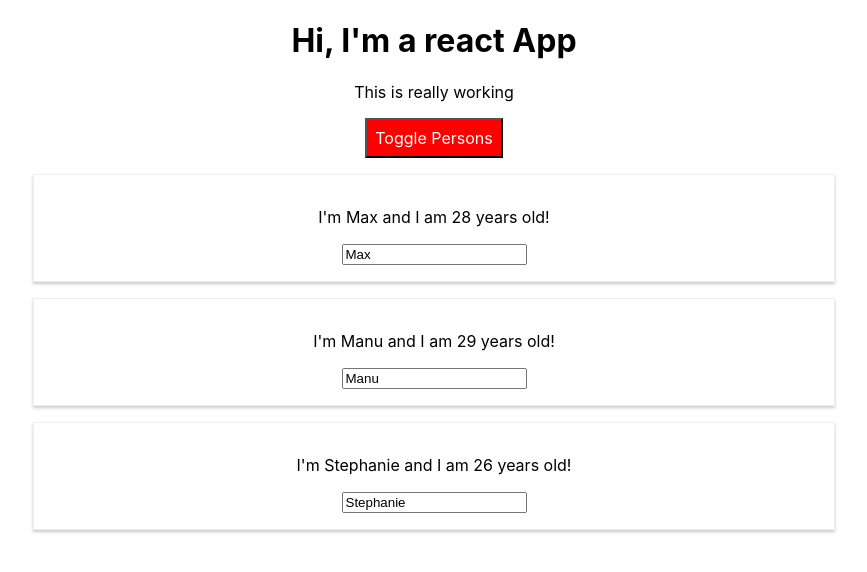
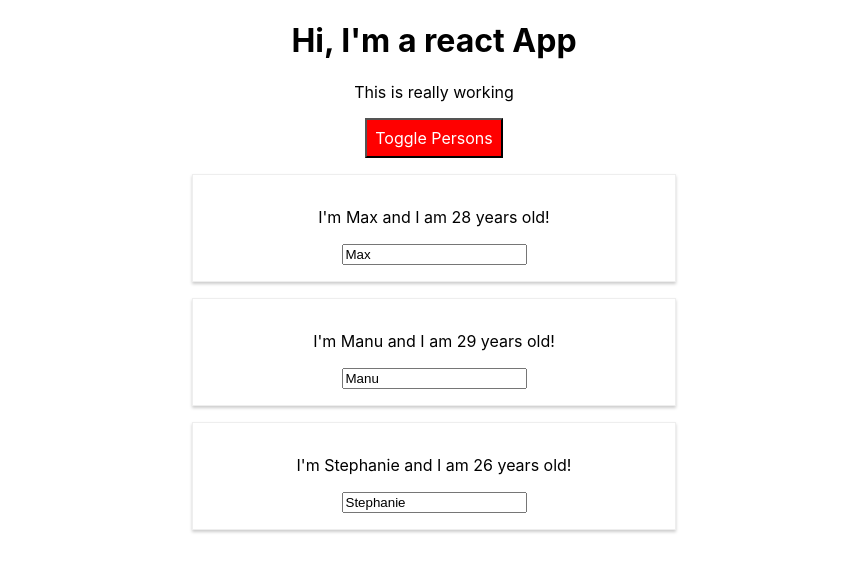
Before and after one commit to stjepanantolovic/ReactStjepan, a React (Create React App) app: page / in a window 1280 px wide. Both pictures are taken after a click on the button "Toggle Persons". Shown: the top 572 px of the page, without its empty margins (206-1073 px from the left). Built offline with nearby package versions, Linux system fonts and the light colour scheme.

Commit message:
js files reorginized in different folders

```diff
--- a/src/Person/Person.module.css
+++ b/src/components/Persons/Person/Person.module.css
@@ -5,3 +5,9 @@
     box-shadow: 0 2px 3px #ccc;
     padding: 16px;
 }
+
+@media (min-width: 500px) {
+    .Person {
+        width: 450px;
+    }
+}
--- a/src/App.js
+++ b/src/containers/App.js
@@ -2,7 +2,7 @@ import React, { Component } from 'react';
 import './App.module.css';
 import classes from './App.module.css';
 
-import Person from './Person/Person';
+import Person from '../components/Persons/Person/Person';
 
 class App extends Component{
  state = {
--- a/src/index.js
+++ b/src/index.js
@@ -1,7 +1,7 @@
 import React from 'react';
 import ReactDOM from 'react-dom';
 import './index.module.css';
-import App from './App';
+import App from './containers/App';
 import * as serviceWorker from './serviceWorker';
 
 ReactDOM.render(<App />, document.getElementById('root'));
```
Also changed, not shown: src/components/Cockpit/Cockpit.js (added), src/components/Persons/Person/AppHook.js (renamed from src/Person/AppHook.js), src/components/Persons/Person/Person.js (renamed from src/Person/Person.js), src/components/Persons/Persons.js (added), src/containers/App.module.css (renamed from src/App.module.css), 1 other file (tests, documents, lock files or other folders).
